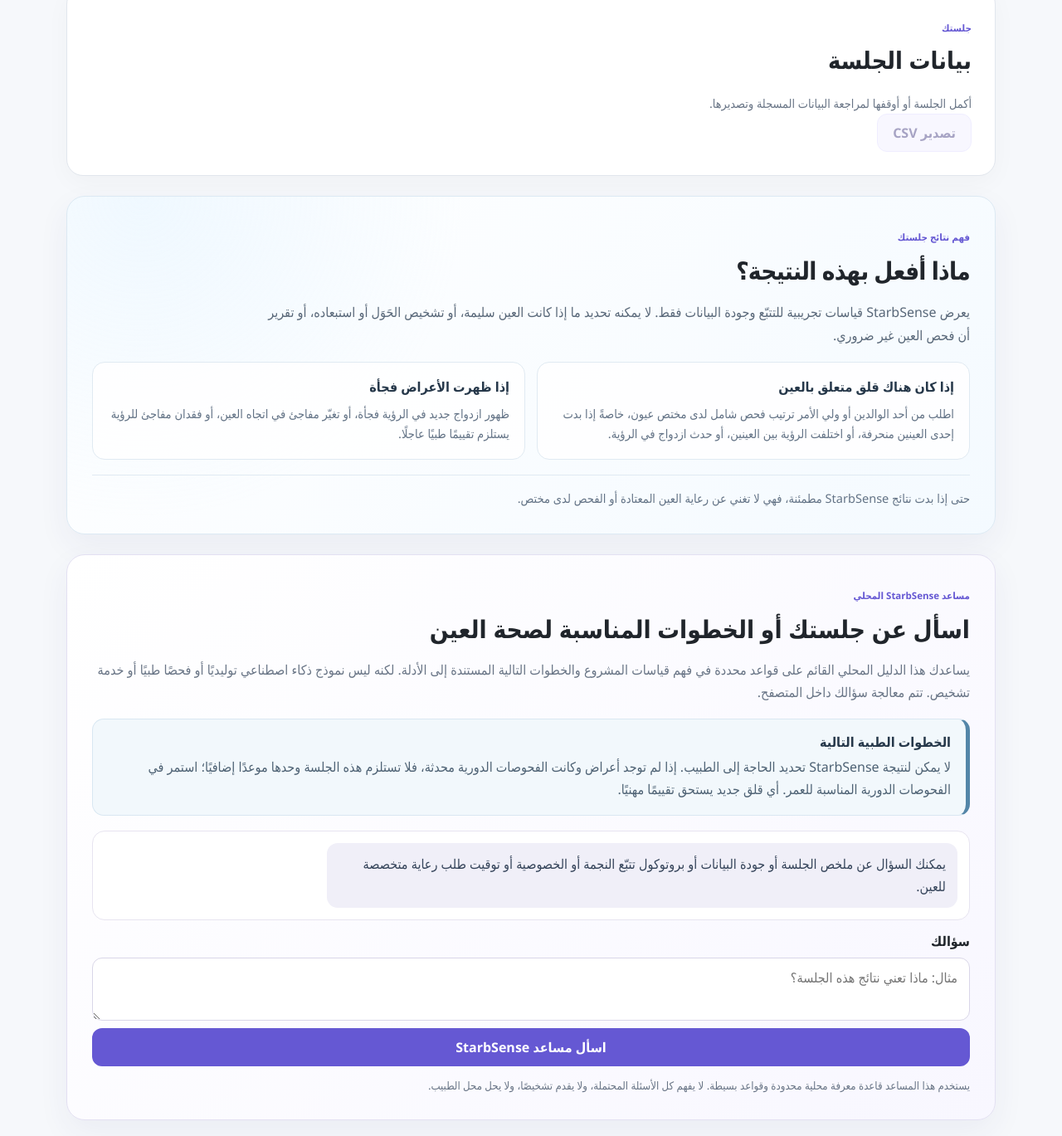
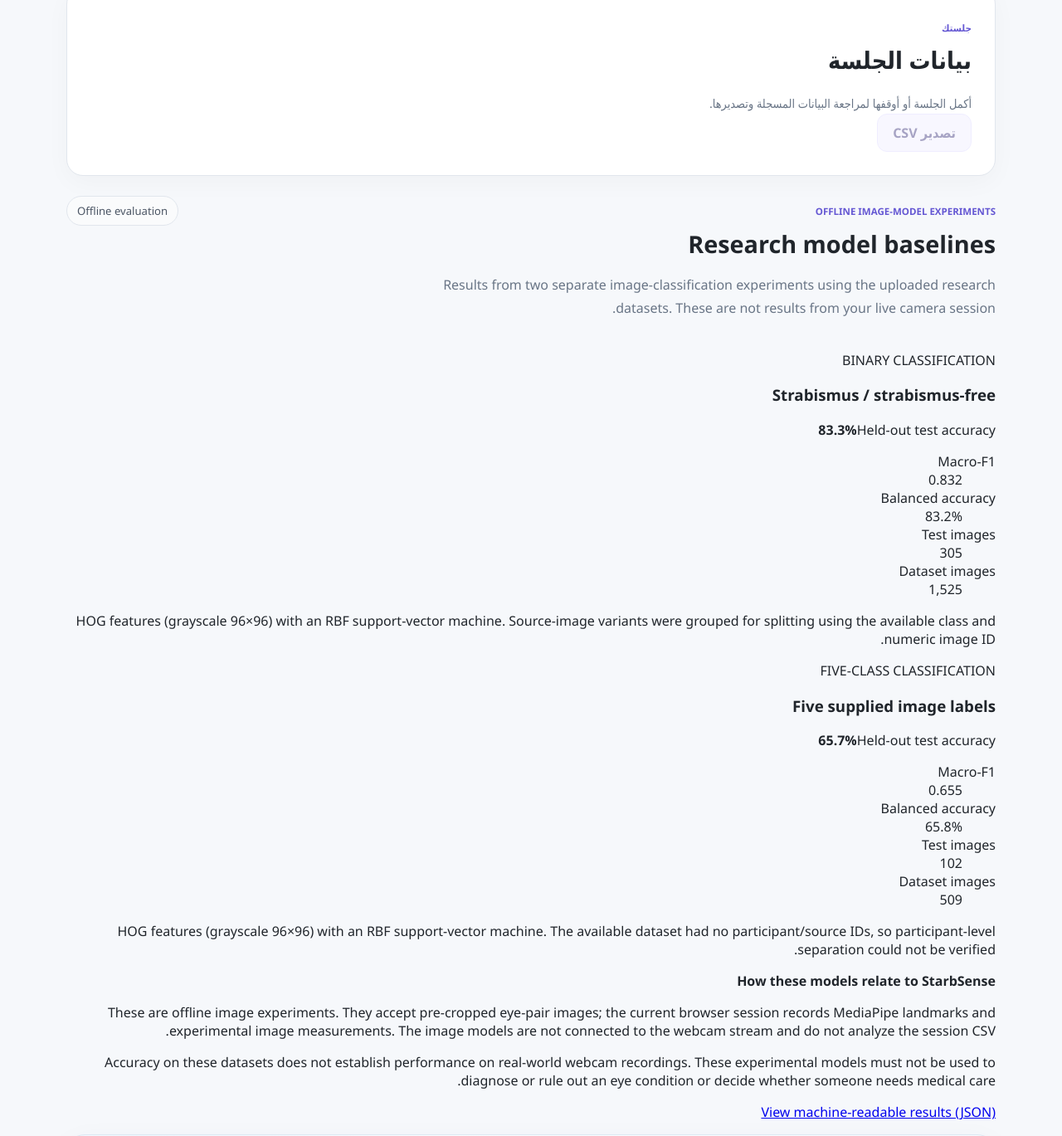
Before and after one commit to NourseenElsayed/StarbSense, a website built with Vite: page index.html in a window 1280 px wide. Shown: the part 2276-3645 px from the top of the page at 83% size. Built offline with nearby package versions, Linux system fonts and the light colour scheme.

Commit message:
Add offline image-model baseline results section

```diff
--- a/index.html
+++ b/index.html
@@ -258,6 +258,50 @@
         </article>
       </section>
 
+
+      <section class="model-research-panel" aria-labelledby="model-research-title">
+        <div class="section-heading">
+          <div>
+            <p class="eyebrow">OFFLINE IMAGE-MODEL EXPERIMENTS</p>
+            <h2 id="model-research-title">Research model baselines</h2>
+            <p class="section-description">Results from two separate image-classification experiments using the uploaded research datasets. These are not results from your live camera session.</p>
+          </div>
+          <span class="status-pill">Offline evaluation</span>
+        </div>
+        <div class="model-results-grid">
+          <article class="model-result-card">
+            <p class="model-task-label">BINARY CLASSIFICATION</p>
+            <h3>Strabismus / strabismus-free</h3>
+            <div class="model-primary-metric"><strong>83.3%</strong><span>Held-out test accuracy</span></div>
+            <dl class="model-metrics">
+              <div><dt>Macro-F1</dt><dd>0.832</dd></div>
+              <div><dt>Balanced accuracy</dt><dd>83.2%</dd></div>
+              <div><dt>Test images</dt><dd>305</dd></div>
+              <div><dt>Dataset images</dt><dd>1,525</dd></div>
+            </dl>
+            <p>HOG features (grayscale 96×96) with an RBF support-vector machine. Source-image variants were grouped for splitting using the available class and numeric image ID.</p>
+          </article>
+          <article class="model-result-card">
+            <p class="model-task-label">FIVE-CLASS CLASSIFICATION</p>
+            <h3>Five supplied image labels</h3>
+            <div class="model-primary-metric"><strong>65.7%</strong><span>Held-out test accuracy</span></div>
+            <dl class="model-metrics">
+              <div><dt>Macro-F1</dt><dd>0.655</dd></div>
+              <div><dt>Balanced accuracy</dt><dd>65.8%</dd></div>
+              <div><dt>Test images</dt><dd>102</dd></div>
+              <div><dt>Dataset images</dt><dd>509</dd></div>
+            </dl>
+            <p>HOG features (grayscale 96×96) with an RBF support-vector machine. The available dataset had no participant/source IDs, so participant-level separation could not be verified.</p>
+          </article>
+        </div>
+        <div class="model-connection-note">
+          <strong>How these models relate to StarbSense</strong>
+          <p>These are offline image experiments. They accept pre-cropped eye-pair images; the current browser session records MediaPipe landmarks and experimental image measurements. The image models are not connected to the webcam stream and do not analyze the session CSV.</p>
+          <p>Accuracy on these datasets does not establish performance on real-world webcam recordings. These experimental models must not be used to diagnose or rule out an eye condition or decide whether someone needs medical care.</p>
+        </div>
+        <p class="model-report-link"><a href="/research/model-baseline-results.json" target="_blank" rel="noopener">View machine-readable results (JSON)</a></p>
+      </section>
+
       <section class="guidance-panel" aria-labelledby="guidance-title">
         <p class="eyebrow">UNDERSTANDING YOUR SESSION</p>
         <h2 id="guidance-title">What should I do with this result?</h2>
```
